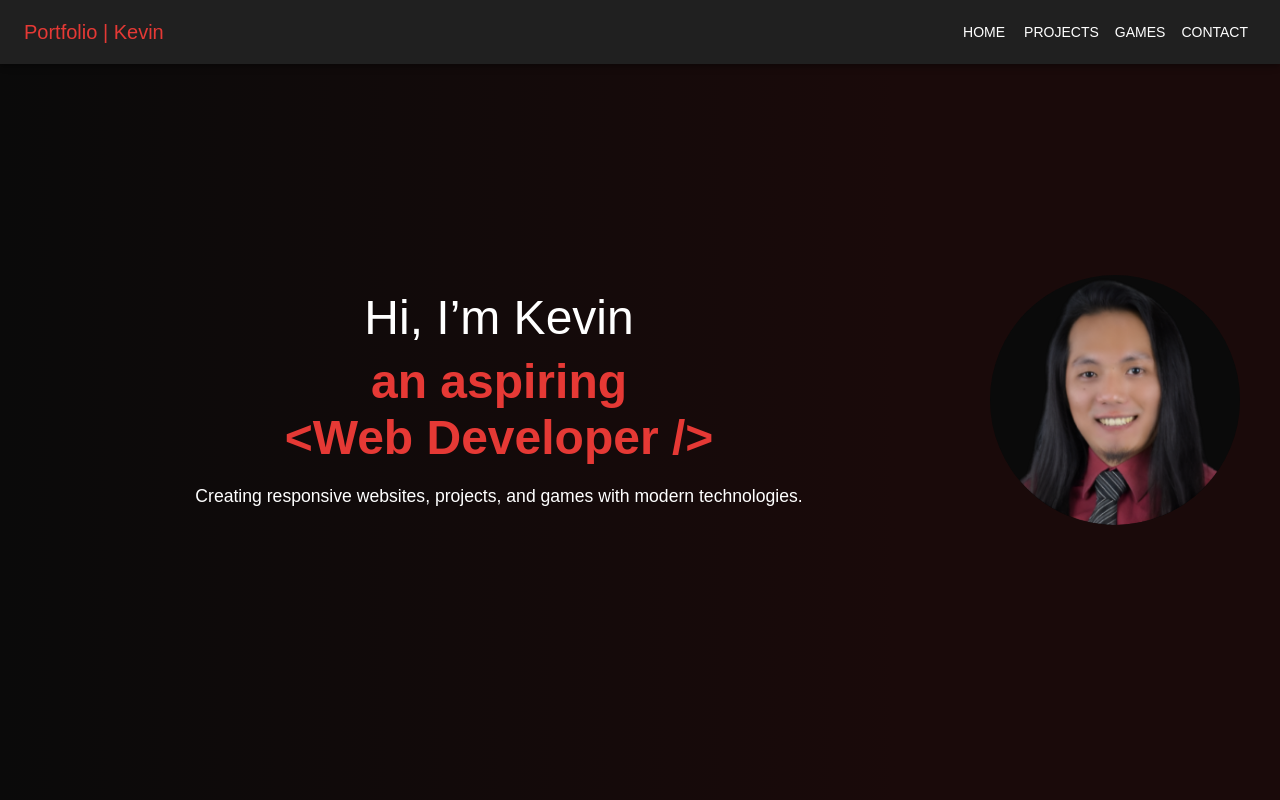
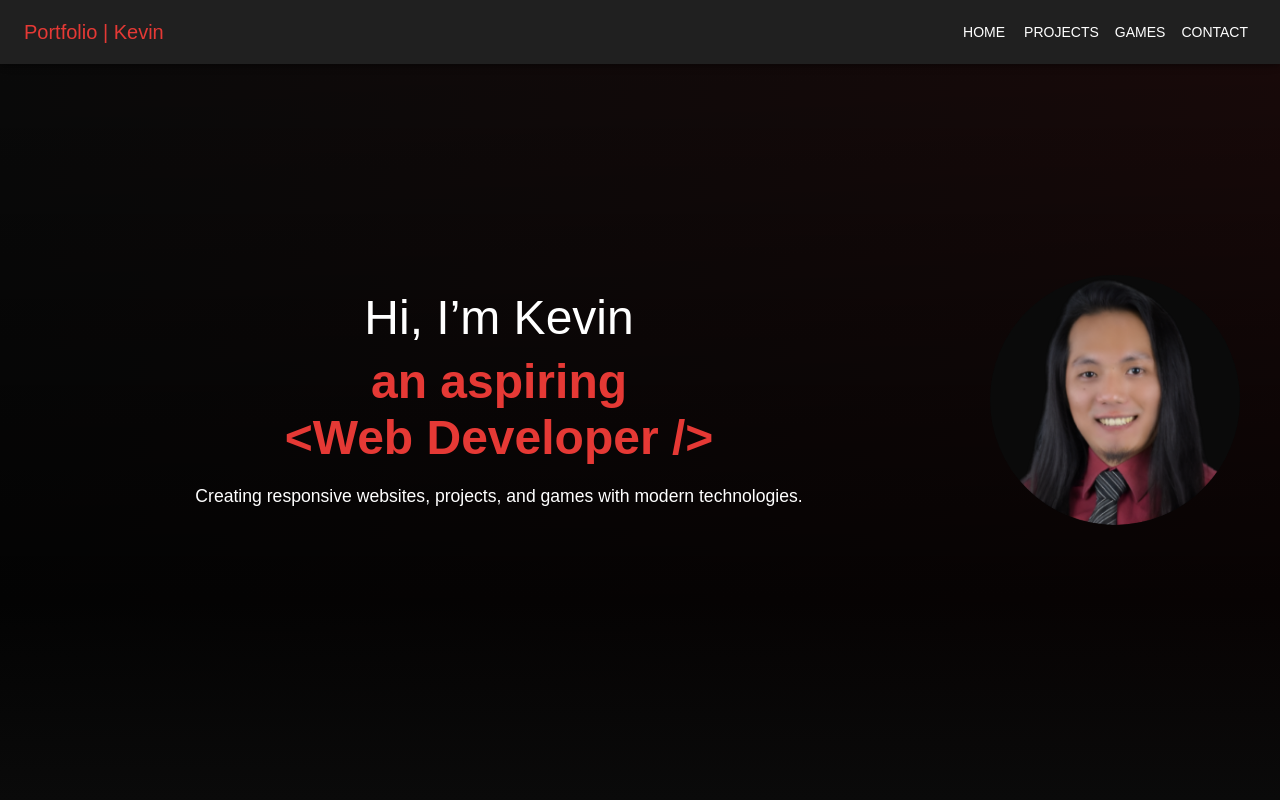
Before and after one commit to kiban09/My-Portfolio-V2, a React (Create React App) app: page / in a window 1280 px wide. Shown: the top 800 px of the page. Built offline with nearby package versions, Linux system fonts and the light colour scheme; the HTML template or start-up script is replaced by a standard one.

Commit message:
fixed gradient bg

```diff
--- a/src/sections/Hero.tsx
+++ b/src/sections/Hero.tsx
@@ -12,9 +12,11 @@ export const Hero = () => {
     display: "flex",
     alignItems: "center",
     justifyContent: "center",
-        background: theme.palette.background.gradient,
     px: 2,
     py: 4,
+    backgroundImage: theme.palette.background.gradient,
+    backgroundRepeat: "no-repeat",
+    backgroundSize: "cover",
   }}
     >
       <Box
--- a/src/theme/theme.ts
+++ b/src/theme/theme.ts
@@ -16,7 +16,10 @@ const theme = createTheme({
     background: {
       default: "#0a0a0a",
       paper: "#1a1a1a",
-      gradient: "linear-gradient(90deg, #0a0a0a 0%, #1a0a0a 70%, #1a0a0a 30%)",
+      gradient: `
+      linear-gradient(to bottom, rgba(0,0,0,0) 0%, rgba(0,0,0,0.7) 75%, #0a0a0a 100%),
+      linear-gradient(to right, #0a0a0a 0%, #1a0a0a 100%, #0a0a0a 100%)
+    `,
     },
     primary: {
       main: "#E53935",
```
Lines whose indentation alone changed are shown as unchanged.
